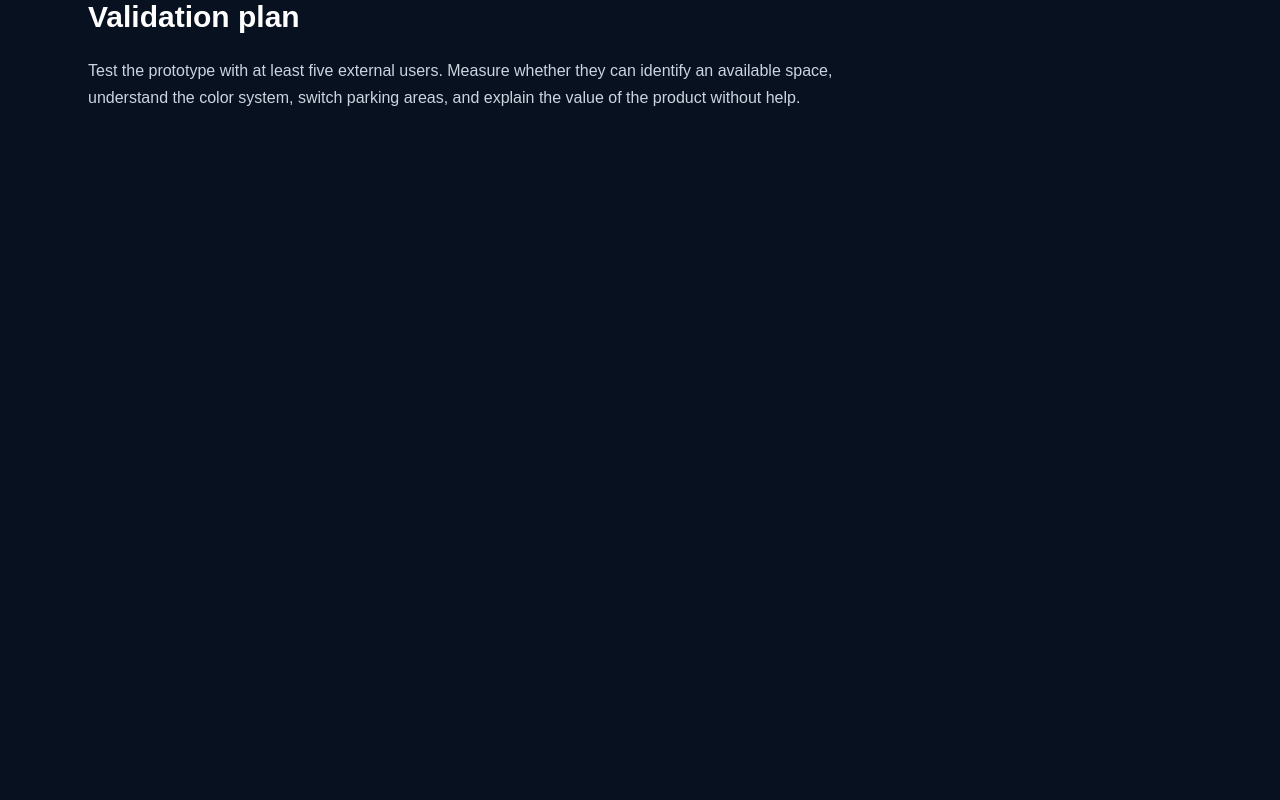
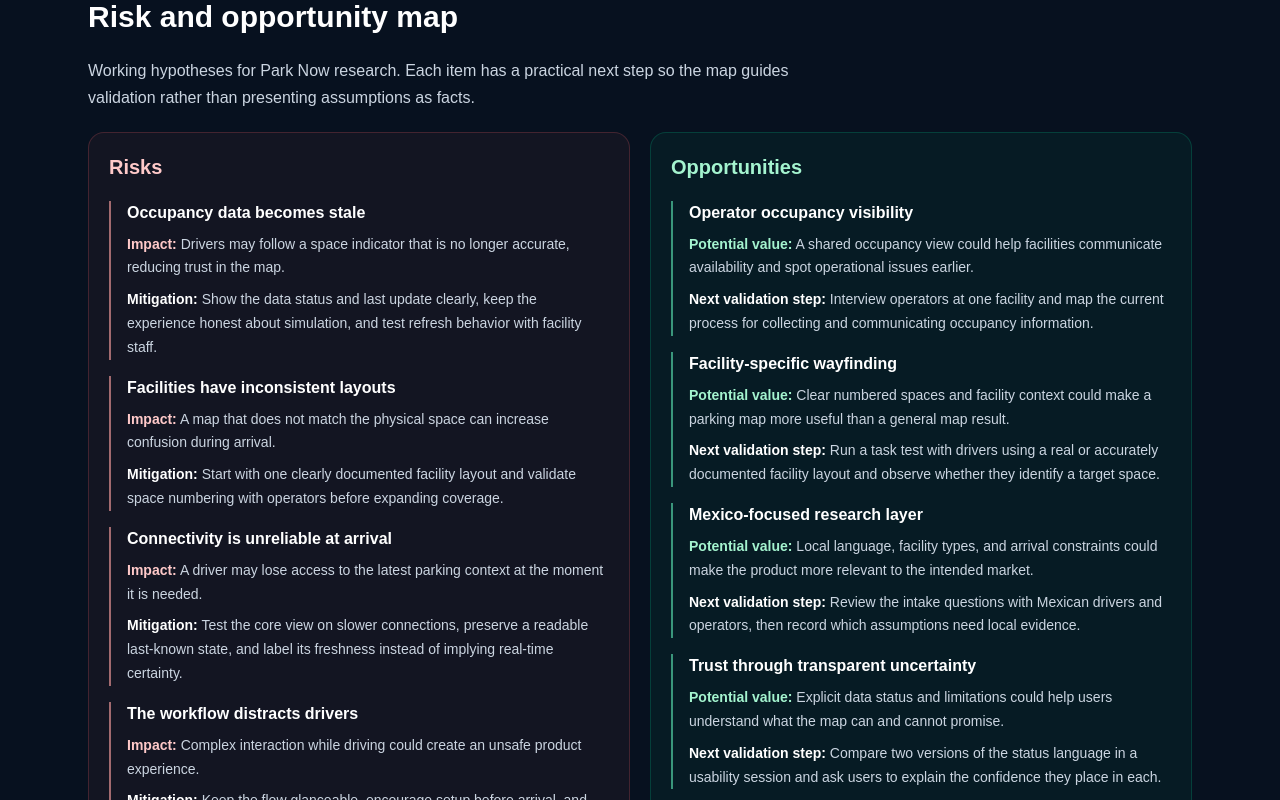
Before and after one commit to Adriano1305gll/ParkNow, a Next.js app: page /research in a window 1280 px wide. Shown: the part 3520-4320 px from the top of the page. Before the commit the page ends 3808 px from the top, so only its background shows below. Built offline with nearby package versions, Linux system fonts and the light colour scheme.

Commit message:
feat: add research risk and opportunity map

```diff
--- a/app/research/page.js
+++ b/app/research/page.js
@@ -107,6 +107,52 @@ const solutions = [
 		feature: 'Navigation and arrival planning',
 		relevance: 'Represents navigation software that can shape the arrival experience without specializing in parking.',
 		source: 'https://www.waze.com/',
+	},
+];
+
+const risks = [
+	{
+		name: 'Occupancy data becomes stale',
+		impact: 'Drivers may follow a space indicator that is no longer accurate, reducing trust in the map.',
+		mitigation: 'Show the data status and last update clearly, keep the experience honest about simulation, and test refresh behavior with facility staff.',
+	},
+	{
+		name: 'Facilities have inconsistent layouts',
+		impact: 'A map that does not match the physical space can increase confusion during arrival.',
+		mitigation: 'Start with one clearly documented facility layout and validate space numbering with operators before expanding coverage.',
+	},
+	{
+		name: 'Connectivity is unreliable at arrival',
+		impact: 'A driver may lose access to the latest parking context at the moment it is needed.',
+		mitigation: 'Test the core view on slower connections, preserve a readable last-known state, and label its freshness instead of implying real-time certainty.',
+	},
+	{
+		name: 'The workflow distracts drivers',
+		impact: 'Complex interaction while driving could create an unsafe product experience.',
+		mitigation: 'Keep the flow glanceable, encourage setup before arrival, and test the interface with a safety-focused review that excludes active driving use.',
+	},
+];
+
+const opportunities = [
+	{
+		name: 'Operator occupancy visibility',
+		value: 'A shared occupancy view could help facilities communicate availability and spot operational issues earlier.',
+		validation: 'Interview operators at one facility and map the current process for collecting and communicating occupancy information.',
+	},
+	{
+		name: 'Facility-specific wayfinding',
+		value: 'Clear numbered spaces and facility context could make a parking map more useful than a general map result.',
+		validation: 'Run a task test with drivers using a real or accurately documented facility layout and observe whether they identify a target space.',
+	},
+	{
+		name: 'Mexico-focused research layer',
+		value: 'Local language, facility types, and arrival constraints could make the product more relevant to the intended market.',
+		validation: 'Review the intake questions with Mexican drivers and operators, then record which assumptions need local evidence.',
+	},
+	{
+		name: 'Trust through transparent uncertainty',
+		value: 'Explicit data status and limitations could help users understand what the map can and cannot promise.',
+		validation: 'Compare two versions of the status language in a usability session and ask users to explain the confidence they place in each.',
 	},
 ];
 
@@ -312,6 +358,38 @@ export default function Research() {
 				</div>
 			</section>
 
+			<section className="mt-10">
+				<h2 className="text-2xl font-semibold text-white">Risk and opportunity map</h2>
+				<p className="mt-3 max-w-3xl">Working hypotheses for Park Now research. Each item has a practical next step so the map guides validation rather than presenting assumptions as facts.</p>
+				<div className="mt-5 grid gap-5 lg:grid-cols-2">
+					<div className="rounded-2xl border border-red-400/20 bg-red-400/5 p-5">
+						<h3 className="text-xl font-semibold text-red-200">Risks</h3>
+						<div className="mt-5 grid gap-4">
+							{risks.map((risk) => (
+								<article key={risk.name} className="border-l-2 border-red-300/60 pl-4">
+									<h4 className="font-semibold text-white">{risk.name}</h4>
+									<p className="mt-2 text-sm leading-6"><span className="font-semibold text-red-200">Impact:</span> {risk.impact}</p>
+									<p className="mt-2 text-sm leading-6"><span className="font-semibold text-white">Mitigation:</span> {risk.mitigation}</p>
+								</article>
+							))}
+						</div>
+					</div>
+
+					<div className="rounded-2xl border border-emerald-400/20 bg-emerald-400/5 p-5">
+						<h3 className="text-xl font-semibold text-emerald-200">Opportunities</h3>
+						<div className="mt-5 grid gap-4">
+							{opportunities.map((opportunity) => (
+								<article key={opportunity.name} className="border-l-2 border-emerald-300/60 pl-4">
+									<h4 className="font-semibold text-white">{opportunity.name}</h4>
+									<p className="mt-2 text-sm leading-6"><span className="font-semibold text-emerald-200">Potential value:</span> {opportunity.value}</p>
+									<p className="mt-2 text-sm leading-6"><span className="font-semibold text-white">Next validation step:</span> {opportunity.validation}</p>
+								</article>
+							))}
+						</div>
+					</div>
+				</div>
+			</section>
+
 			<h2 className="mt-10 text-2xl font-semibold text-white">Validation plan</h2>
 			<p className="mt-3 max-w-3xl">Test the prototype with at least five external users. Measure whether they can identify an available space, understand the color system, switch parking areas, and explain the value of the product without help.</p>
 		</Page>
--- a/evidence/week2/CODING_PROMPTS.md
+++ b/evidence/week2/CODING_PROMPTS.md
@@ -10,8 +10,10 @@ Requested: Add five documented global parking-solution benchmark cards, Mexico l
 
 Result: Implemented on `/research`. Sources were checked with HTTP requests; an inaccessible Parkopedia URL was replaced with the accessible official APCOA Parking URL. `npm run build` passed (15 routes). `git diff --check` passed.
 
-## Prompt 3
-Pending.
+## Prompt 3 — Risk and Opportunity Map
+Requested: Add at least four relevant risks with impact and mitigation, plus four opportunities with potential value and next validation step, while preserving the existing research workflow and avoiding persistence.
+
+Result: Implemented on `/research` with four risks and four opportunities in the existing Park Now visual style. The intake, global benchmarks, Mexico localization, competitor table, search, and filters remain in place. `npm run build` passed (15 routes). `git diff --check` passed.
 
 ## Prompt 4
 Pending.
```
